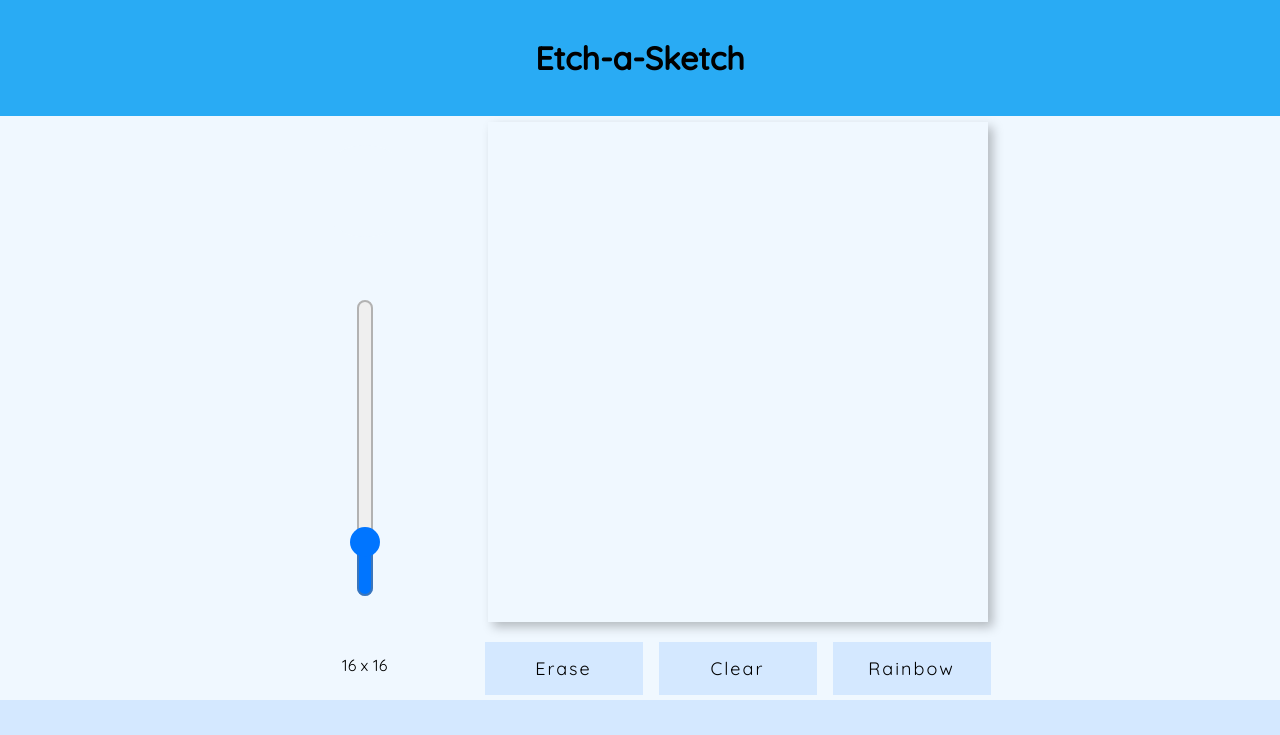
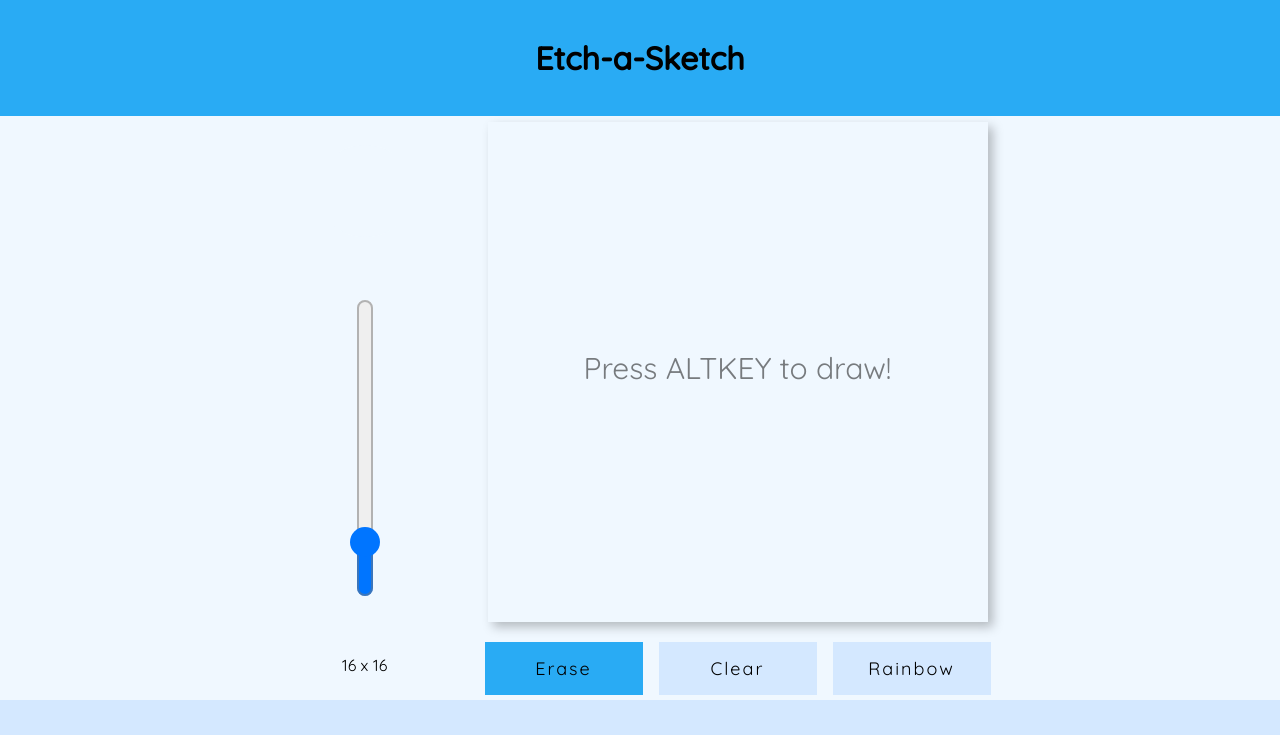
Before and after one commit to quiet-arthur/odin-etch-a-sketch, a plain HTML site: page index.html in a window 1280 px wide. Both pictures are taken after a click on the button "Erase". Shown: the top 735 px of the page. Drawn offline with Linux system fonts and the light colour scheme.

Commit message:
Add buttons's color and apply functionality to 'colorChanger' and 'eraseBtn'

```diff
--- a/index.html
+++ b/index.html
@@ -26,6 +26,9 @@
           <span id="on-pixel"></span>
         </div>
         <div class="right">
+          <div id="game-message" class="message">
+            <p>Press ALTKEY to draw!</p>
+          </div>
           <div class="container">
           </div>
           <div class="lower">
--- a/script.js
+++ b/script.js
@@ -34,11 +34,15 @@ function drawGrid() {
 }
 drawGrid();
 
-function erasePixel() {
-  if (colorChanger.value === "#f0f8ff") {
-    colorChanger.value = "#29abf4";
+let previousColor;
+
+function erasePixel(e) {
+  e.target.classList.toggle('enable');
+  if (colorChanger.value != "#f0f8ff") {
+    previousColor = colorChanger.value;
+    colorChanger.value = "#f0f8ff"
   } else {
-    colorChanger.value = "#F0F8FF";
+    colorChanger.value = previousColor;
   }
 }
 
@@ -50,8 +54,6 @@ function clearGrid() {
   container.innerHTML = "";
   drawGrid();
 }
-
-console.log(getHslColor)
 
 function getHslColor() {
   let hueColor = Math.floor(Math.random() * 357);
@@ -67,3 +69,12 @@ let rainbowMode;
 rainbowBtn.addEventListener("click", (e) => {
     rainbowMode = e.target.classList.toggle('enable');
 })
+
+
+const gameMessage = document.getElementById('game-message')
+
+window.addEventListener('keydown', (e) => {
+  if (e.altKey) {
+    gameMessage.classList.add('visible');
+  }
+})
--- a/style.css
+++ b/style.css
@@ -24,6 +24,7 @@ header {
     justify-content: center;
     align-items: center;
     padding: 38px 0;
+
 }
 
 
@@ -129,9 +130,24 @@ section {
     transform: scale(1.1)
 }
 
+.enable {
+    background-color: #29ABF4;
+}
+
 .lower {
     display: flex;
     gap: 16px;
+}
+
+.visible {
+    visibility: hidden;
+}
+
+.message {
+    position: absolute;
+    font-size: 30px;
+    padding-bottom: 5rem;
+    opacity: 0.5;
 }
 
 /* FOOTER */
```
